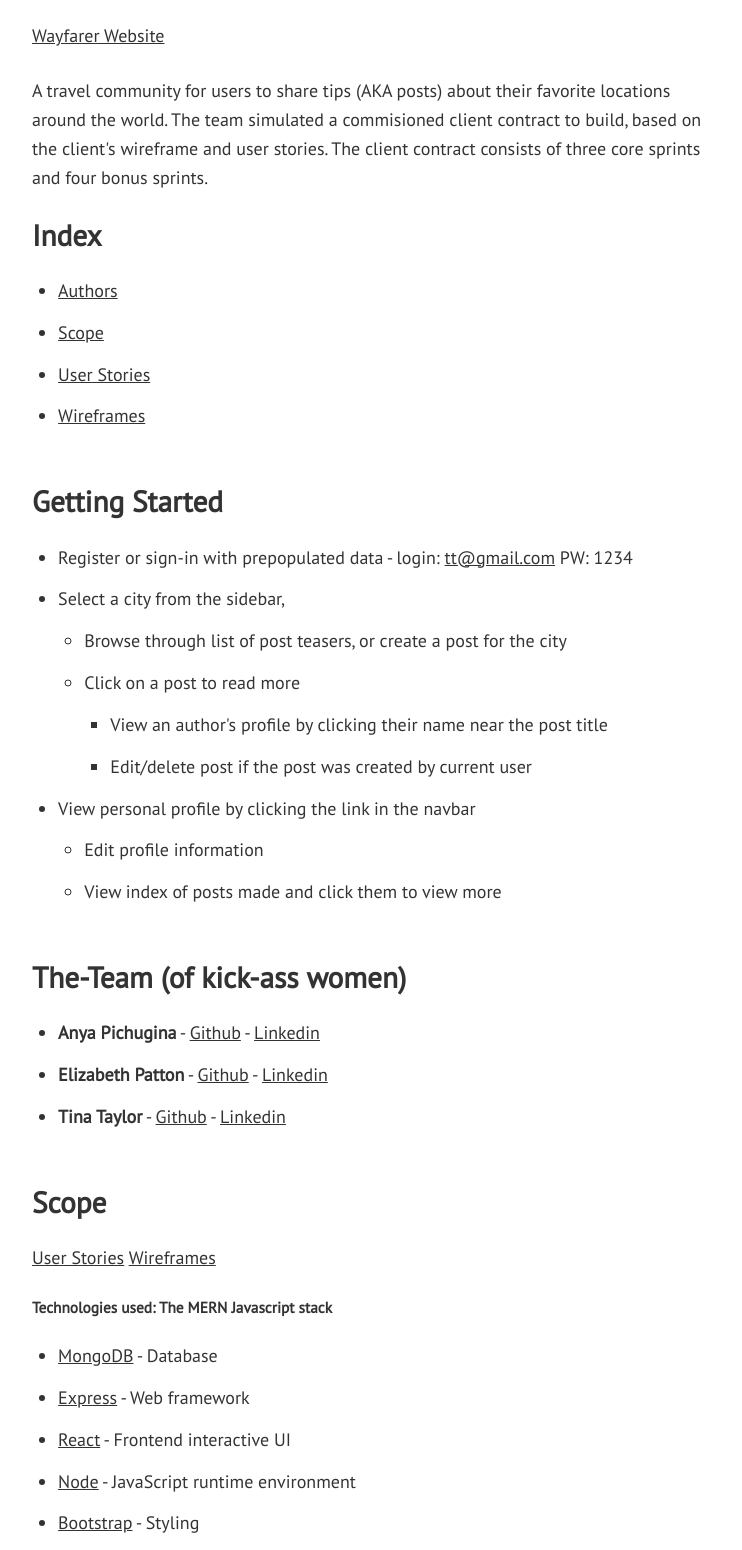
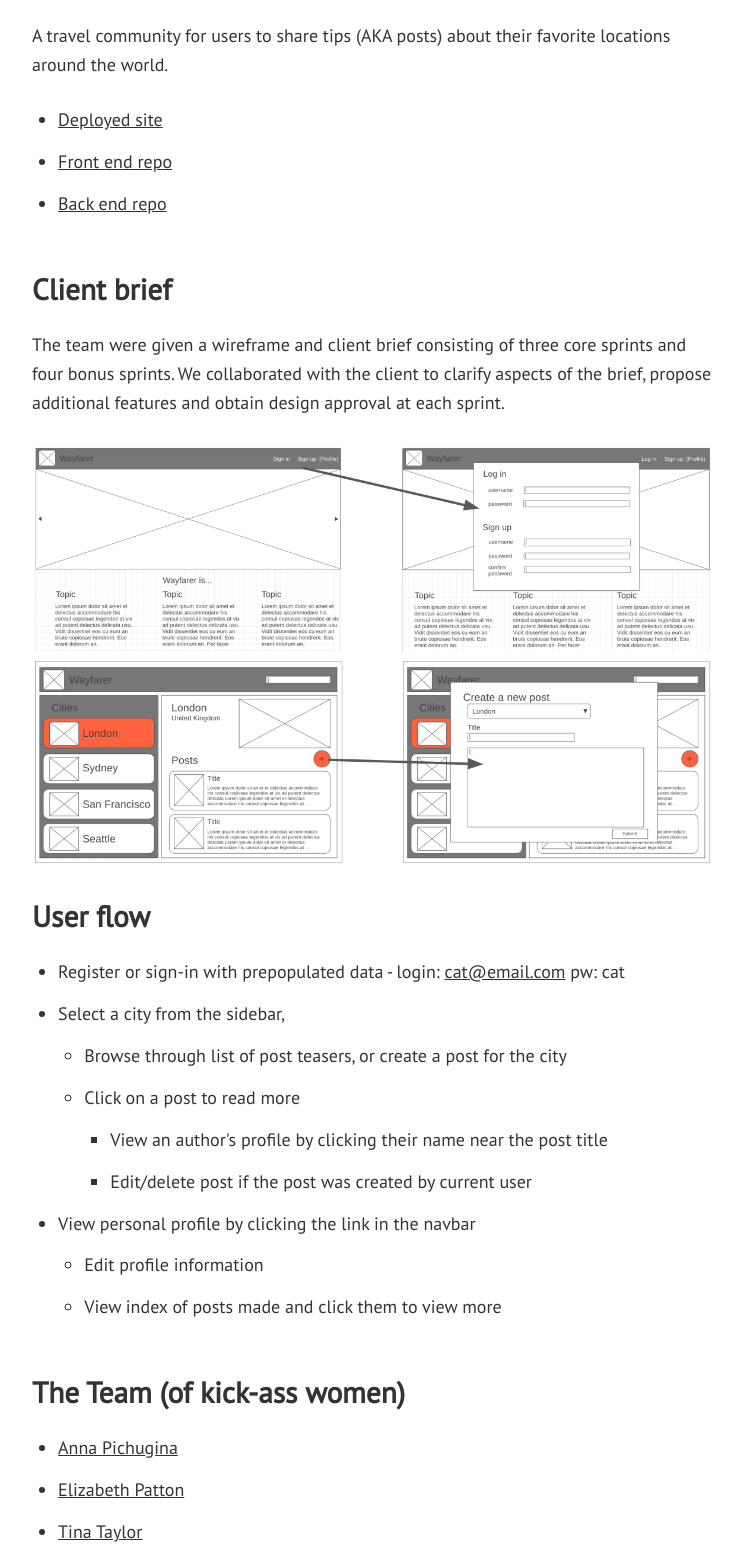
Before and after one commit to anya-pich/portfolio, a Gatsby site: page /projects/wayfarer in a window 1280 px wide. Shown: the part 293-1843 px from the top of the page, without its empty margins (268-1010 px from the left). Built offline with nearby package versions, Linux system fonts and the light colour scheme; Gatsby itself is replaced by a stand-in of ours; a web font is replaced by a local one.

Commit message:
updated wayfarer project

```diff
--- a/src/pages/projects/portfolio/index.md
+++ b/src/pages/projects/portfolio/index.md
@@ -37,6 +37,7 @@ This is a work in progress. Please report any bugs and suggestions [here](http:/
 * Refactor CSS for clarity and efficiency
 * Improve responsive design
 * Add about page
+* Add code snippets
 
 #### Tech Used:
 * [Gatsby](https://www.gatsbyjs.org/)
--- a/src/pages/projects/wayfarer/index.md
+++ b/src/pages/projects/wayfarer/index.md
@@ -5,20 +5,21 @@ posttype: "project"
 summary: "MongoDB, Express, React, NodeJS, deployed to Heroku"
 ---
 
-[Wayfarer Website](https://sheltered-thicket-24218.herokuapp.com/)
+A travel community for users to share tips (AKA posts) about their favorite locations around the world.
 
-A travel community for users to share tips (AKA posts) about their favorite locations around the world. The team simulated a commisioned client contract to build, based on the client's wireframe and user stories. The client contract consists of three core sprints and four bonus sprints.
+* [Deployed site](https://sheltered-thicket-24218.herokuapp.com/)
+* [Front end repo](https://github.com/longevitytina/Wayfarer)
+* [Back end repo](https://github.com/longevitytina/Wayfarer-backend)
 
-## Index
+## Client brief
 
-- [Authors](#The-Team)
-- [Scope](#scope)
-- [User Stories](./user-stories.md)
-- [Wireframes](./wireframes.png)
+The team were given a wireframe and client brief consisting of three core sprints and four bonus sprints. We collaborated with the client to clarify aspects of the brief, propose additional features and obtain design approval at each sprint.
 
-## Getting Started
+![Site wireframe](wireframes.png)
 
-- Register or sign-in with prepopulated data - login: tt@gmail.com PW: 1234
+## User flow
+
+- Register or sign-in with prepopulated data - login: cat@email.com pw: cat
 - Select a city from the sidebar,
   - Browse through list of post teasers, or create a post for the city
   - Click on a post to read more
@@ -28,18 +29,14 @@ A travel community for users to share tips (AKA posts) about their favorite loca
   - Edit profile information
   - View index of posts made and click them to view more
 
-## The-Team (of kick-ass women)
+## The Team (of kick-ass women)
 
-- **Anya Pichugina** - [Github](https://github.com/anya-pich) - [Linkedin](https://www.linkedin.com/in/anna-pich/)
-- **Elizabeth Patton** - [Github](https://github.com/eapatton) - [Linkedin](https://www.linkedin.com/in/elizabeth-a-patton/)
-- **Tina Taylor** - [Github](https://github.com/longevitytina) - [Linkedin](https://www.linkedin.com/in/tina-taylor-codes/)
+- [Anna Pichugina](https://github.com/anya-pich)
+- [Elizabeth Patton](https://github.com/eapatton)
+- [Tina Taylor](https://github.com/longevitytina)
 
-## Scope
-
-[User Stories](./user-stories.md)
-[Wireframes](./wireframes.png)
-
-##### Technologies used: The MERN Javascript stack
+## Technologies used
+#### The MERN Javascript stack:
 
 - [MongoDB](https://www.mongodb.com/) - Database
 - [Express](https://expressjs.com/) - Web framework
```
Also changed, not shown: src/pages/projects/wayfarer/wireframes.png (added).
